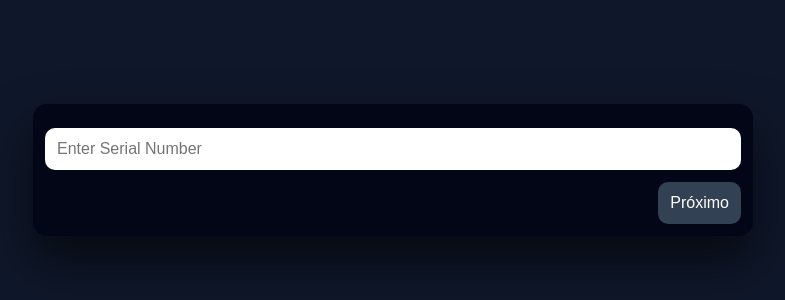
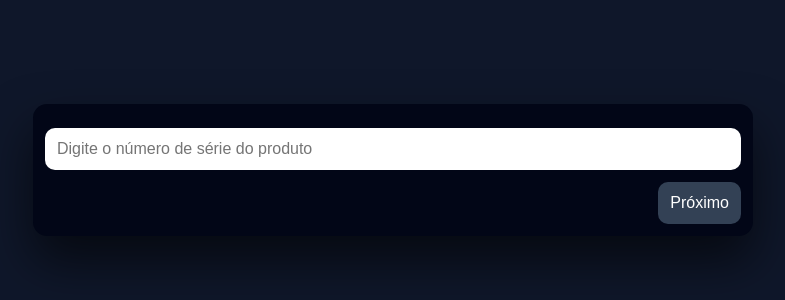
Before and after one commit to UltraKnight/product-validator-joke, a Vue app: page / in a window 1280 px wide. Shown: the part 246-546 px from the top of the page, without its empty margins (247-1032 px from the left). Built offline with nearby package versions, Linux system fonts and the light colour scheme; the HTML template or start-up script is replaced by a standard one.

Commit message:
chore: update serial number placeholder

```diff
--- a/src/components/validation/steps/Step1.vue
+++ b/src/components/validation/steps/Step1.vue
@@ -27,7 +27,7 @@ const validate = (event: Event) => {
 
 <template>
   <div class="serial-number">
-    <input type="text" placeholder="Enter Serial Number" @input="validate" />
+    <input type="text" placeholder="Digite o número de série do produto" @input="validate" />
     <p v-if="isValidating" class="serial-number__hint">Validando serial... pode levar algumas horas...</p>
     <p v-else-if="isValid" class="serial-number__hint">Serial aceito! Você pode prosseguir.</p>
   </div>
```
